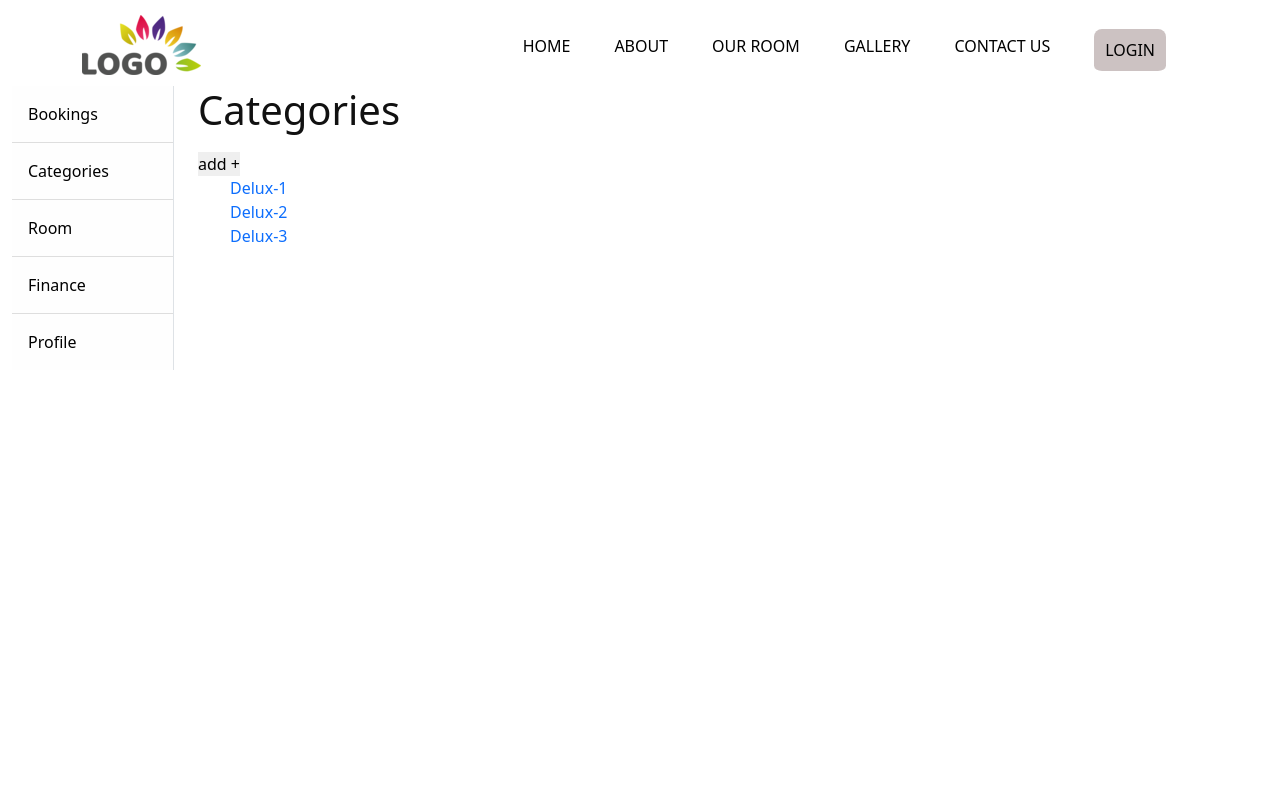
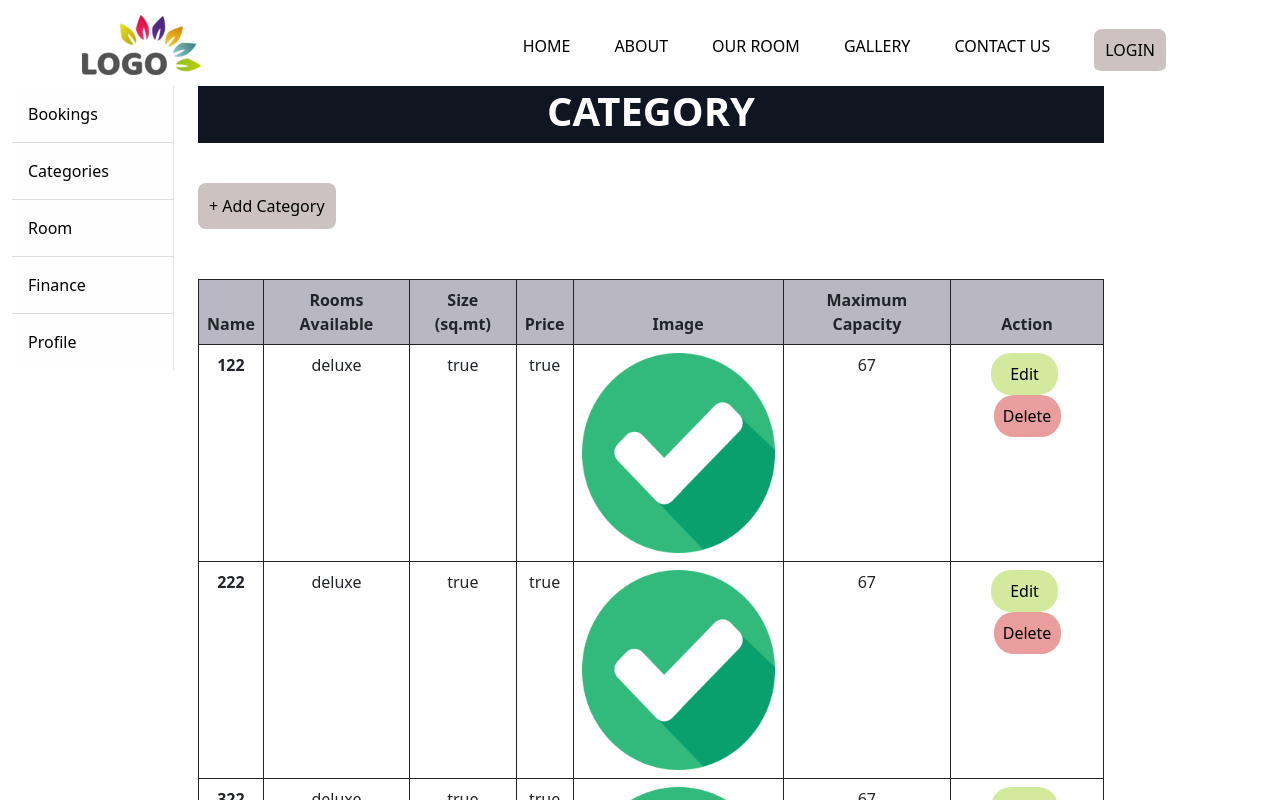
Before and after one commit to mishrarpita321/HotelManagementProject, a Next.js app: page /admin/category in a window 1280 px wide. Shown: the top 800 px of the page. Built offline with nearby package versions, Linux system fonts and the light colour scheme; no server answers.

Commit message:
css changes

```diff
--- a/src/pages/admin/category/index.js
+++ b/src/pages/admin/category/index.js
@@ -4,6 +4,7 @@ import SideBar4 from "src/components/Admin/SideBar4"
 import AddCategoryDialog from "src/components/Admin/category/AddCategoryDialog"
 import PropertyForm from "src/components/Admin/category/AddCategoryForm"
 import NavBar from "src/components/NavBar"
+import TitleBanner from "src/components/TitleBanner"
 import NoCloseModal from "src/components/modal/NoCloseModal"
 
 export default function Categories() {
@@ -30,9 +31,19 @@ export default function Categories() {
         ]
     )
 
+    const [showAddDialog, addCategoryClick] = useState()
+    const [rooms, setrooms] = useState([
+        { id: 1, roomNo: 122, status: true, inventory: true, cleaning: false, category: 'deluxe' },
+        { id: 2, roomNo: 222, status: true, inventory: true, cleaning: false, category: 'deluxe' },
+        { id: 3, roomNo: 322, status: true, inventory: true, cleaning: false, category: 'deluxe' },
+    ])
 
-    const [showAddDialog, setShowAddDialog] = useState()
+    const deleteRoomClick = (id) => {
+        // alert(id)
+        let newroom = { id: 4, roomNo: 322, status: true, inventory: true, cleaning: false, category: 'deluxe' }
+        setRooms(rooms.filter((item) => item.id != newroom.id));
 
+    };
     return (
         <>
             <NavBar />
@@ -41,21 +52,46 @@ export default function Categories() {
                     <SideBar4 />
                 </div>
                 <div className="col-10">
-                    <h1>Categories</h1>
-                    <button onClick={() => setShowAddDialog(true)} > add +</button>
-                    <ul>
-                        {categoriesList.map((category, i) => {
-                            return (
-                                <li key={category.id}>
-                                    <Link href={`/admin/category/${category.id}`} >
-                                        {category.name}
-                                    </Link>
-                                </li>
-                            )
-                        })}
-                    </ul>
+                    <TitleBanner marginBotton={'40px'} padding={'7'} title={"Category"} />
+                    {/* <h1>Categories</h1> */}
+                    <div className="">
+                        <button onClick={() => addCategoryClick(true)} className="loginButton">+ Add Category</button>
+                        <table className="table table-bordered table-hover transaction">
+                            <thead className="thead-dark">
+                                <tr style={{ backgroundColor: "#38325059" }}>
+                                    <th scope="col">Name</th>
+                                    <th scope="col">Rooms Available</th>
+                                    <th scope="col">Size (sq.mt)</th>
+                                    <th scope="col">Price</th>
+                                    <th scope="col">Image</th>
+                                    <th scope="col">Maximum Capacity</th>
+                                    <th scope="col">Action</th>
+                                </tr>
+                            </thead>
+                            <tbody>
+                                {rooms.map((room, i) => {
+                                    return (
+                                        <tr key={i}>
+                                            <th scope="row">{room?.roomNo}</th>
+                                            <td>{room?.category}</td>
+                                            <td>{(room?.status ? (<>true</>) : (<>false</>))}</td>
+                                            <td>{(room?.inventory ? (<>true</>) : (<>false</>))}</td>
+                                            {/* <td>{(room?.cleaning ? (<>true</>) : (<>false</>))}</td> */}
+                                            <td><img src="/images/checked.png" style={{height: "200px",width: "200px"}}></img></td>
+                                            <td>67</td>
+                                            <td>
+                                                <button className="edit">Edit</button>
+                                                <button onClick={deleteRoomClick.bind(this, 4)} className="delete">Delete</button>
+                                            </td>
+                                        </tr>
+                                    )
 
-                    <NoCloseModal show={showAddDialog} onHide={() => { setShowAddDialog(false) }}>
+                                })}
+                            </tbody>
+                        </table>
+                    </div>
+
+                    <NoCloseModal show={showAddDialog} onHide={() => { addCategoryClick(false) }}>
                         {/* <AddCategoryDialog /> */}
                         <PropertyForm />
                     </NoCloseModal>
--- a/styles/globals2.css
+++ b/styles/globals2.css
@@ -142,7 +142,8 @@
 .login .link {
      margin-top: 11px;
      text-align: center;
-     color: white;
+     /* color: white; */
+     color: rgb(32, 0, 44);
 }
 
 .login a:hover {
@@ -393,11 +394,11 @@ button {
      border-bottom: #fff solid 3px;
 }
 
-.navigation.navbar-dark .navbar-nav .nav-link:focus,
+/* .navigation.navbar-dark .navbar-nav .nav-link:focus,
 .navigation.navbar-dark .navbar-nav .nav-link:hover {
      color: #fe0000;
      border-bottom: #fe0000 solid 3px;
-}
+} */
 
 .navigation.navbar-dark .navbar-nav .active>.nav-link,
 .navigation.navbar-dark .navbar-nav .nav-link.active,
```
Also changed, not shown: src/pages/admin/booking/index.js (+15 -24 lines), src/pages/admin/finance/index.js (+11 -3 lines).
